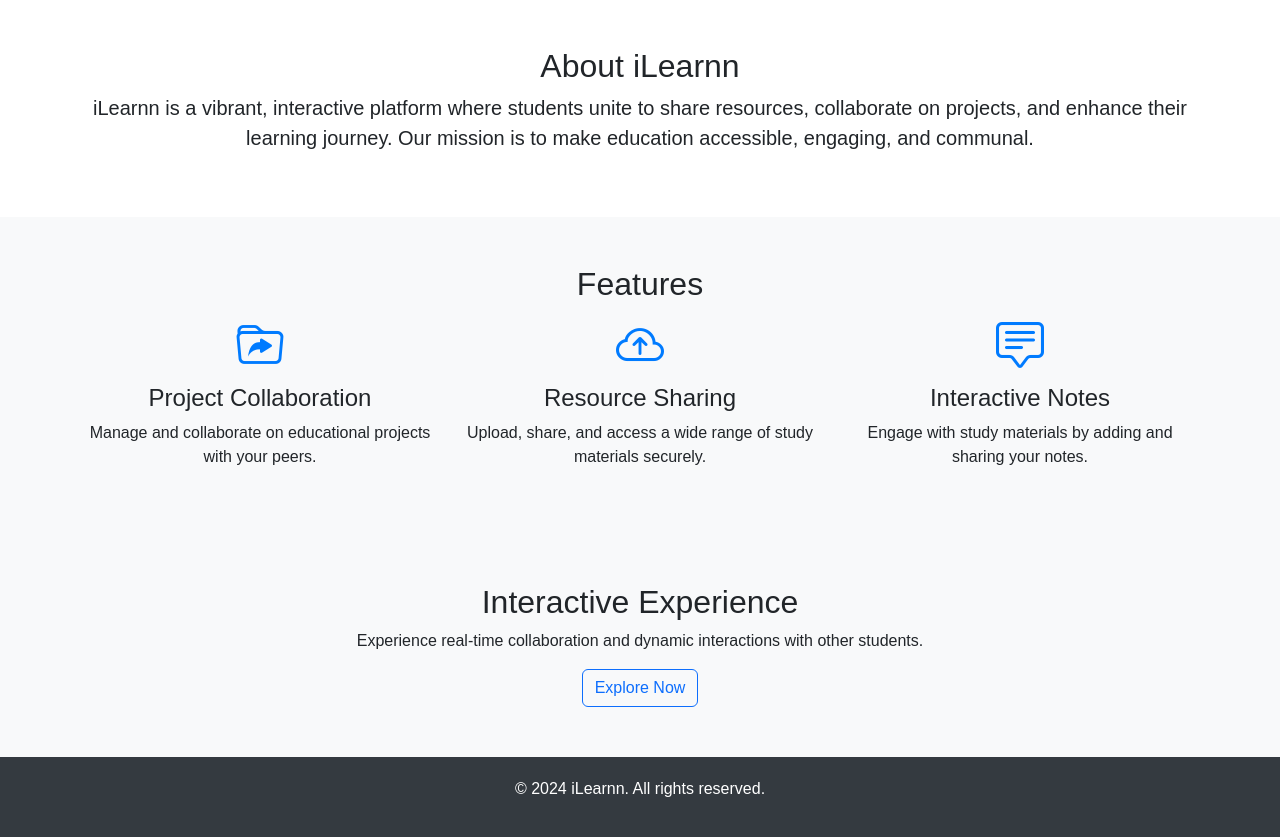
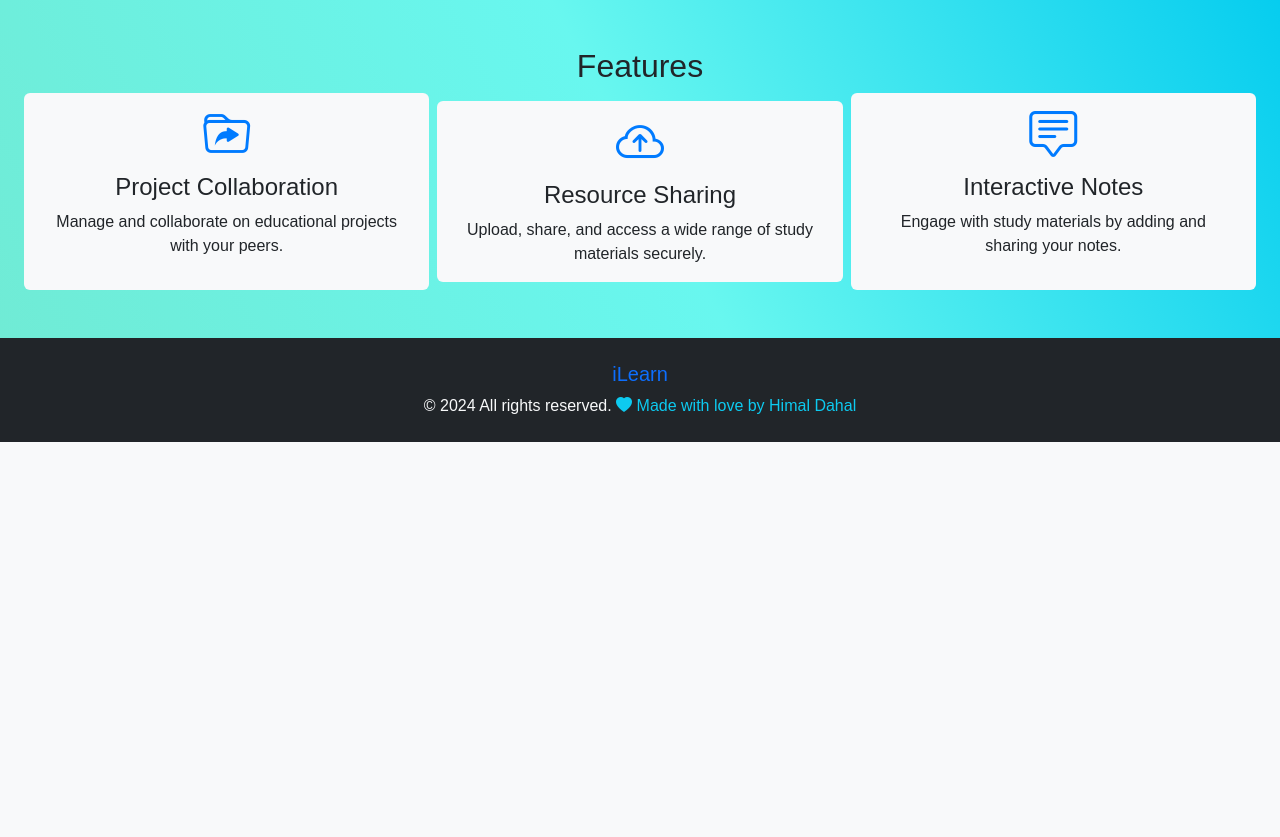
Before and after one commit to himaldahal/ilearn, a Django app: page / in a window 1280 px wide. Shown: the part 407-1244 px from the top of the page. After the commit the page ends 849 px from the top, so only its background shows below. Run offline with Django 5.2, Linux system fonts and the light colour scheme.

Commit message:
finalized code with working prototype

```diff
--- a/ilearn/urls.py
+++ b/ilearn/urls.py
@@ -1,11 +1,9 @@
-from django.contrib import admin
 from django.urls import path,include
 
 from django.conf import settings
 from django.conf.urls.static import static
 
 urlpatterns = [
-    path('admin/', admin.site.urls),
     path('auth/',include('myauth.urls')),
     path('',include('reader.urls')),
 ]+ static(settings.MEDIA_URL, document_root=settings.MEDIA_ROOT) + static(settings.STATIC_URL, document_root=settings.STATIC_ROOT)
--- a/reader/templates/components/navbar.html
+++ b/reader/templates/components/navbar.html
@@ -1,6 +1,6 @@
 <nav class="navbar navbar-expand-lg bg-light border-bottom">
     <div class="container">
-      <a class="navbar-brand fw-bold" href="#">iLearn</a>
+      <a class="navbar-brand fw-bold" href="/">iLearn</a>
       <ul class="navbar-nav ms-auto flex-row">
         <li class="nav-item me-3">
           <a href="/" class="btn text-dark"><i class="bi bi-house"></i></a>
--- a/reader/templates/landing.html
+++ b/reader/templates/landing.html
@@ -5,8 +5,9 @@
             font-family: 'Arial', sans-serif;
         }
         .hero {
-            background: linear-gradient(rgba(0, 0, 0, 0.5), rgba(0, 0, 0, 0.5)), url('https://source.unsplash.com/1600x900/?education,students') no-repeat center center;
-            background-size: cover;
+            background-color: #4158D0;
+            background-image: linear-gradient(135deg, #4158D0 0%, #C850C0 46%, #FFCC70 100%);
+
             color: white;
             text-align: center;
             padding: 100px 20px;
@@ -15,10 +16,12 @@
             font-size: 3rem;
             color: #007bff;
         }
-        .interactive {
-            background-color: #f8f9fa;
-            padding: 50px 0;
+
+        #features{
+            background-color: #70ebd5;
+            background-image: linear-gradient(62deg, #70ebd5 0%, #68f7ef 50%, #06cdef 100%);
         }
+
         .footer {
             background-color: #343a40;
             color: white;
@@ -29,7 +32,7 @@
     {% block body %}
     <nav class="navbar navbar-expand-lg navbar-light bg-light">
         <div class="container">
-            <a class="navbar-brand" href="#"><i class="bi bi-book-half"></i> iLearnn</a>
+            <a class="navbar-brand" href="/"><i class="bi bi-book-half"></i> iLearn</a>
             <button class="navbar-toggler" type="button" data-bs-toggle="collapse" data-bs-target="#navbarNav" aria-controls="navbarNav" aria-expanded="false" aria-label="Toggle navigation">
                 <span class="navbar-toggler-icon"></span>
             </button>
@@ -42,49 +45,44 @@
                         <a class="nav-link" href="#features">Features</a>
                     </li>
                     <li class="nav-item">
-                        <a class="nav-link" href="#interactive">Interactive</a>
-                    </li>
-                    <li class="nav-item">
-                        <a class="btn btn-primary" href="/register">Join Now</a>
+                        {% if request.user.is_authenticated %}
+                           <a href="{% url 'project_list'%}" class="btn btn-dark btn-lg">Projects</a>
+                        {% else %}
+                          <a class="btn btn-primary" href="{% url 'register' %}">Join Now</a>
+                        {% endif %}
                     </li>
                 </ul>
             </div>
         </div>
     </nav>
 
-    <!-- Hero Section -->
     <header class="hero">
         <div class="container">
-            <h1>Welcome to iLearnn</h1>
+            <h1>Welcome to iLearn</h1>
             <p class="lead">Your Collaborative Learning Hub</p>
-            <a href="/register" class="btn btn-light btn-lg">Get Started</a>
+            {% if request.user.is_authenticated %}
+                <a href="{% url 'project_list'%}" class="btn btn-light btn-lg">Get Started</a>
+            {% else %}
+                <a href="{% url 'register' %}" class="btn btn-light btn-lg">Get Started</a>
+            {% endif %}
         </div>
     </header>
 
-    <!-- About Section -->
-    <section id="about" class="py-5">
-        <div class="container">
-            <h2 class="text-center">About iLearnn</h2>
-            <p class="lead text-center">iLearnn is a vibrant, interactive platform where students unite to share resources, collaborate on projects, and enhance their learning journey. Our mission is to make education accessible, engaging, and communal.</p>
-        </div>
-    </section>
-
-    <!-- Features Section -->
-    <section id="features" class="py-5 bg-light">
-        <div class="container">
+    <section id="features" class="py-5">
+        <div class="container-fluid px-5 overflow-hidden rounded">
             <h2 class="text-center">Features</h2>
-            <div class="row">
-                <div class="col-md-4 text-center">
+            <div class="row gx-5">
+                <div class="col text-center bg-light rounded pt-2">
                     <i class="bi bi-folder-symlink feature-icon"></i>
                     <h4>Project Collaboration</h4>
                     <p>Manage and collaborate on educational projects with your peers.</p>
                 </div>
-                <div class="col-md-4 text-center">
+                <div class="col text-center bg-light rounded pt-2 m-2">
                     <i class="bi bi-cloud-arrow-up feature-icon"></i>
                     <h4>Resource Sharing</h4>
                     <p>Upload, share, and access a wide range of study materials securely.</p>
                 </div>
-                <div class="col-md-4 text-center">
+                <div class="col text-center bg-light rounded pt-2 ">
                     <i class="bi bi-chat-square-text feature-icon"></i>
                     <h4>Interactive Notes</h4>
                     <p>Engage with study materials by adding and sharing your notes.</p>
@@ -93,27 +91,16 @@
         </div>
     </section>
 
-    <!-- Interactive Section -->
-    <section id="interactive" class="interactive text-center">
-        <div class="container">
-            <h2>Interactive Experience</h2>
-            <p>Experience real-time collaboration and dynamic interactions with other students.</p>
-            <button id="exploreBtn" class="btn btn-outline-primary">Explore Now</button>
-        </div>
-    </section>
 
-    <footer class="footer text-center">
-        <div class="container">
-            <p>&copy; 2024 iLearnn. All rights reserved.</p>
+    <footer class="bg-dark text-light py-4">
+        <div class="container text-center">
+            <h5 class="text-primary font-weight-bold">iLearn</h5>
+            <p class="mb-0">
+                &copy; 2024 All rights reserved.
+                <a href="https://github.com/himaldahal/" class="text-info text-decoration-none">
+                    <i class="bi bi-heart-fill"></i> Made with love by Himal Dahal
+                </a>
+            </p>
         </div>
     </footer>
     {% endblock body %}
-{% block script %}
-    <script defer>
-        $(document).ready(function() {
-            $("#exploreBtn").click(function() {
-                alert("Explore the interactive features of iLearnn!");
-            });
-        });
-    </script>
-    {% endblock script %}
--- a/reader/templates/projects.html
+++ b/reader/templates/projects.html
@@ -1,5 +1,4 @@
 {% extends 'base.html' %}
-
 {% block head %}
 <style>
     body{
@@ -139,6 +138,7 @@
 {% endblock %}
 
 {% block body %}
+{% include 'components/navbar.html' %}
 <div class="projects-container">
     <h1 class="page-title">Your Projects</h1>
 <div class="modal fade" id="createProjectModal" tabindex="-1" aria-labelledby="createProjectModalLabel" aria-hidden="true">
--- a/reader/templates/reader.html
+++ b/reader/templates/reader.html
@@ -347,7 +347,6 @@
 {% endblock %}
 {% block body %}
 {% include 'components/navbar.html'%}
-
 <div class="container-fluid">
     <div class="modal fade" id="membersmodal" tabindex="-1" aria-labelledby="membersLabel" aria-hidden="true">
         <div class="modal-dialog">
--- a/requirements.txt
+++ b/requirements.txt
@@ -1,6 +1,5 @@
 asgiref==3.8.1
 channels==4.1.0
 Django==5.1.2
-django-quill-editor==0.1.42
 PyPDF2==3.0.1
 sqlparse==0.5.1
```
Also changed, not shown: reader/admin.py (+4 -3 lines), db.sqlite3, reader/migrations/0021_alter_project_options_alter_sources_options.py (added), 1 other file.
